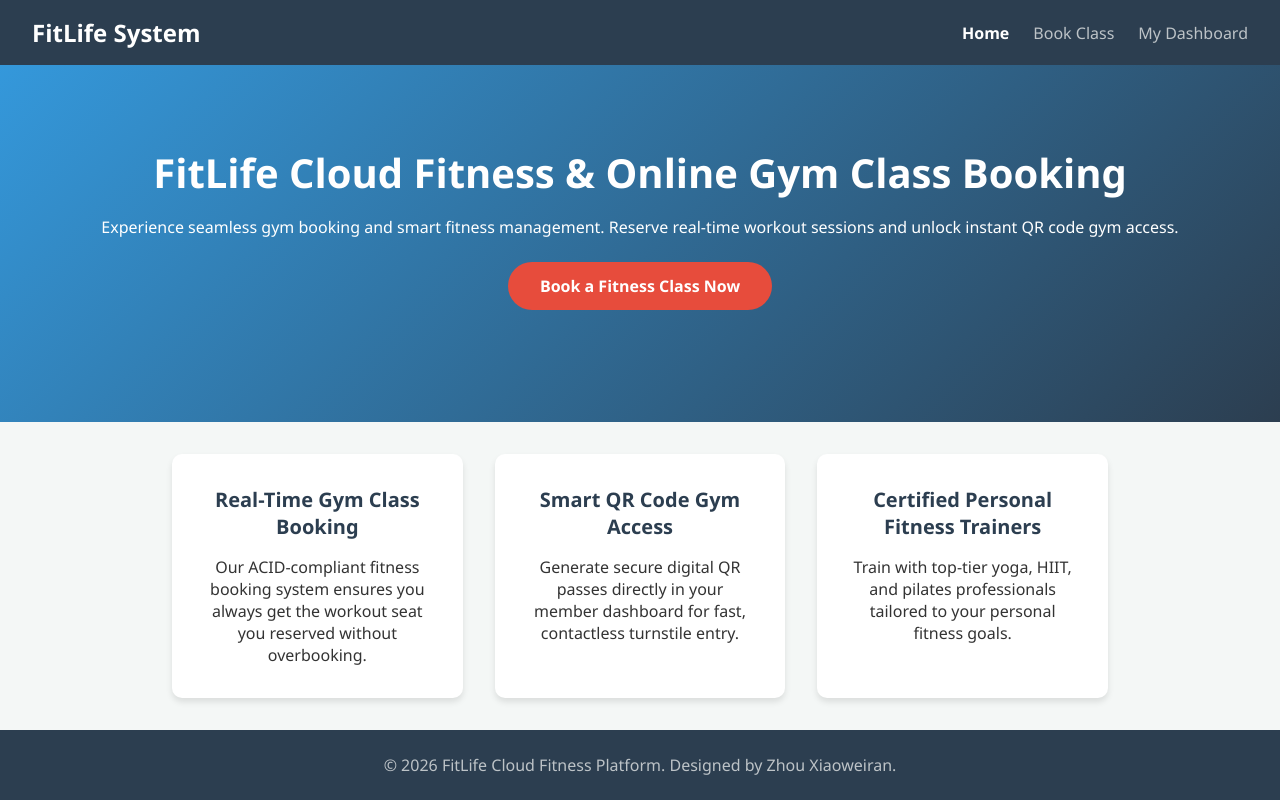
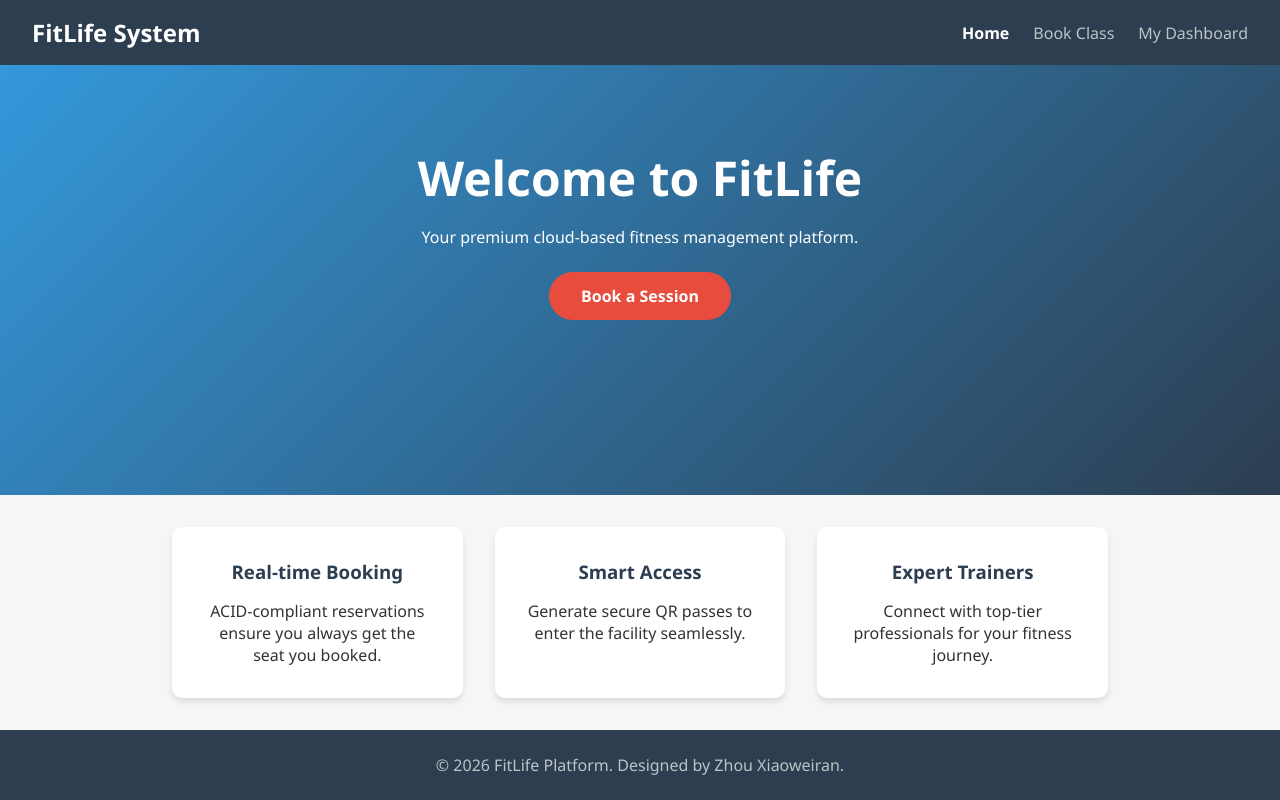
Before and after one commit to zxwr1997/Fitlife, a plain HTML site: page index.html in a window 1280 px wide. Drawn offline with Linux system fonts and the light colour scheme.

Commit message:
Add files via upload

```diff
--- a/index.html
+++ b/index.html
@@ -3,8 +3,7 @@
 <head>
     <meta charset="UTF-8">
     <meta name="viewport" content="width=device-width, initial-scale=1.0">
-    <title>FitLife Gym | Online Fitness Class Booking & Cloud Platform</title>
-    <meta name="description" content="Book gym classes online with FitLife. Real-time workout scheduling, smart QR code gym access, and expert fitness trainers. Reserve your spot today!">
+    <title>FitLife Cloud Fitness - Home</title>
     <link rel="stylesheet" href="style.css">
 </head>
 <body>
@@ -19,29 +18,29 @@
 
     <header class="hero">
         <div class="hero-content">
-            <h1>FitLife Cloud Fitness & Online Gym Class Booking</h1>
-            <p>Experience seamless gym booking and smart fitness management. Reserve real-time workout sessions and unlock instant QR code gym access.</p>
-            <a href="classes.html" class="btn">Book a Fitness Class Now</a>
+            <h1>Welcome to FitLife</h1>
+            <p>Your premium cloud-based fitness management platform.</p>
+            <a href="classes.html" class="btn">Book a Session</a>
         </div>
     </header>
 
     <section class="features">
         <div class="card">
-            <h2>Real-Time Gym Class Booking</h2>
-            <p>Our ACID-compliant fitness booking system ensures you always get the workout seat you reserved without overbooking.</p>
+            <h3>Real-time Booking</h3>
+            <p>ACID-compliant reservations ensure you always get the seat you booked.</p>
         </div>
         <div class="card">
-            <h2>Smart QR Code Gym Access</h2>
-            <p>Generate secure digital QR passes directly in your member dashboard for fast, contactless turnstile entry.</p>
+            <h3>Smart Access</h3>
+            <p>Generate secure QR passes to enter the facility seamlessly.</p>
         </div>
         <div class="card">
-            <h2>Certified Personal Fitness Trainers</h2>
-            <p>Train with top-tier yoga, HIIT, and pilates professionals tailored to your personal fitness goals.</p>
+            <h3>Expert Trainers</h3>
+            <p>Connect with top-tier professionals for your fitness journey.</p>
         </div>
     </section>
 
     <footer>
-        <p>&copy; 2026 FitLife Cloud Fitness Platform. Designed by Zhou Xiaoweiran.</p>
+        <p>&copy; 2026 FitLife Platform. Designed by Zhou Xiaoweiran.</p>
     </footer>
 </body>
 </html>
--- a/style.css
+++ b/style.css
@@ -53,7 +53,7 @@ body {
 }
 
 .hero-content h1 {
-    font-size: 2.5rem;
+    font-size: 3rem;
     margin-bottom: 1rem;
 }
 
@@ -100,10 +100,9 @@ body {
     text-align: center;
 }
 
-.card h2, .card h3 {
+.card h3 {
     color: #2c3e50;
     margin-bottom: 1rem;
-    font-size: 1.25rem;
 }
 
 .class-card {
```
Also changed, not shown: classes.html (+3 -5 lines), dashboard.html (+9 -9 lines), script.js (+7 -0 lines).
